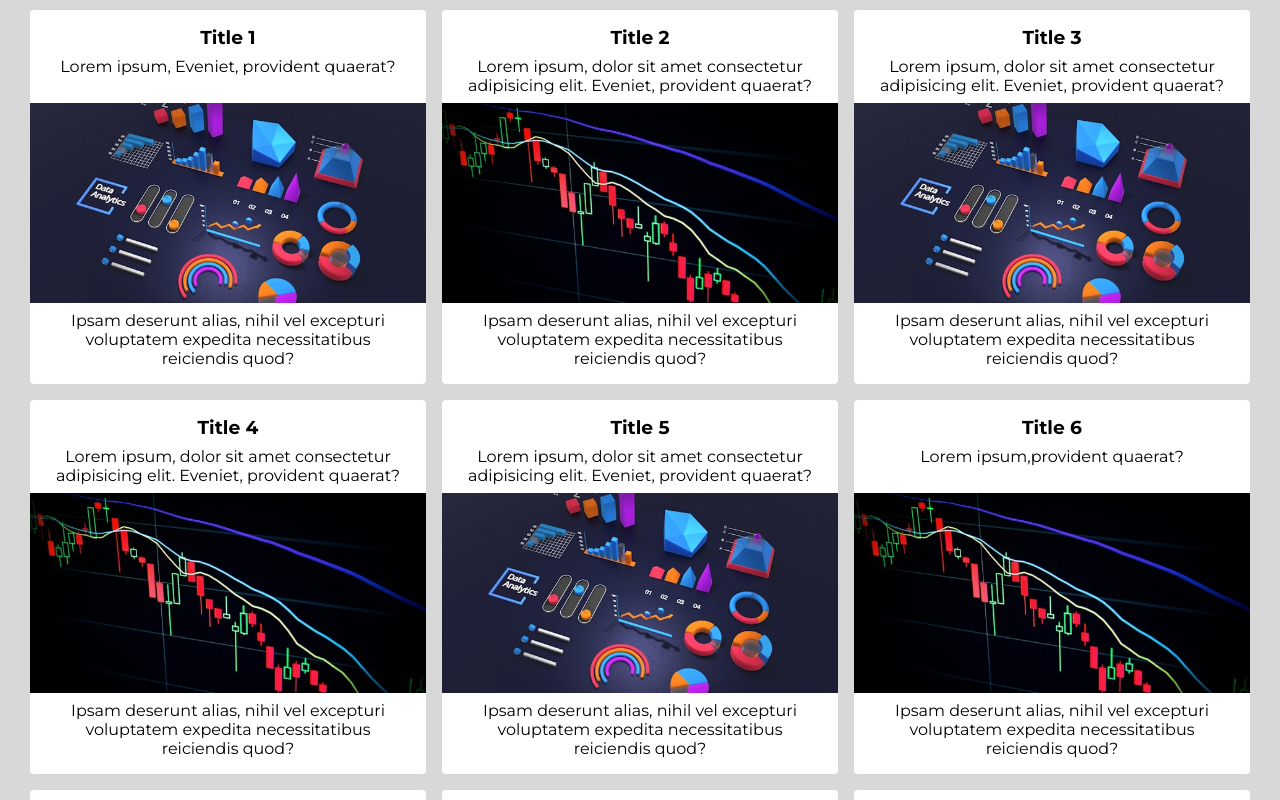
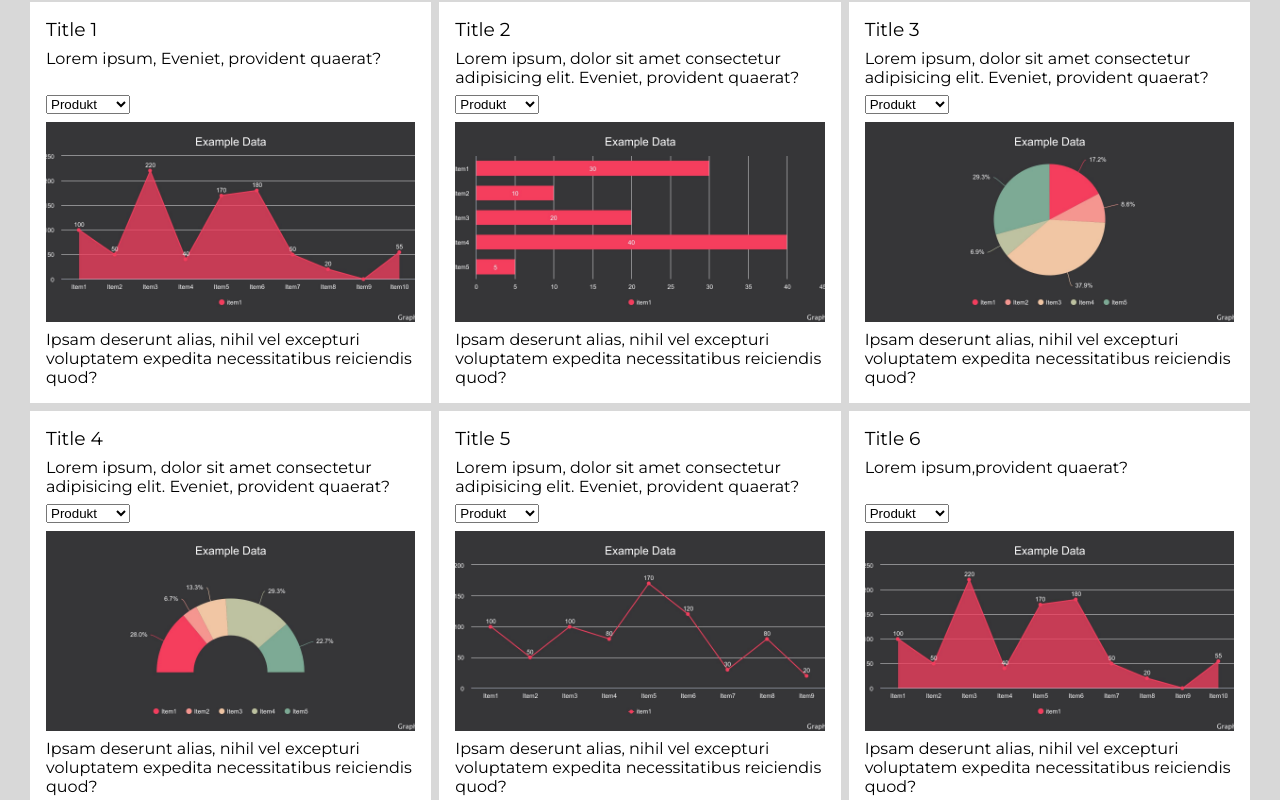
Before and after one commit to MightyCharm/data-reports-ui, a website built with webpack: page src/template.html in a window 1280 px wide. Shown: the part 359-1159 px from the top of the page. Built offline with nearby package versions, Linux system fonts and the light colour scheme.

Commit message:
feat(ui): add select element to change data charts

```diff
--- a/src/dom.js
+++ b/src/dom.js
@@ -1,5 +1,10 @@
 import chart1 from "./images/chart1.jpg";
 import chart2 from "./images/chart2.jpg";
+import example1 from "./images/example_1.jpg";
+import example2 from "./images/example_2.jpg";
+import example3 from "./images/example_3.jpg";
+import example4 from "./images/example_4.jpg";
+import example5 from "./images/example_5.jpg";
 
 class UIController {
   constructor() {
@@ -27,8 +32,8 @@ class UIController {
       {
         title: "Title 1",
         description: " Lorem ipsum, Eveniet, provident quaerat?",
-        imgSrc: chart1,
-        imgAlt: "fancy chart of some data",
+        imgSrc: example1,
+        imgAlt: "data chart example 1",
         addedInfo:
           "Ipsam deserunt alias, nihil vel excepturi necessitatibus reiciendis quod?",
       },
@@ -36,8 +41,8 @@ class UIController {
         title: "Title 2",
         description:
           " Lorem ipsum, dolor sit amet consectetur adipisicing elit. Eveniet, provident quaerat?",
-        imgSrc: chart2,
-        imgAlt: "fancy chart of some data",
+        imgSrc: example2,
+        imgAlt: "data chart example 2",
         addedInfo:
           "Ipsam deserunt alias, nihil vel excepturi voluptatem expedita necessitatibus reiciendis quod?",
       },
@@ -45,8 +50,8 @@ class UIController {
         title: "Title 3",
         description:
           " Lorem ipsum, dolor sit amet consectetur adipisicing elit. Eveniet, provident quaerat?",
-        imgSrc: chart1,
-        imgAlt: "fancy chart of some data",
+        imgSrc: example3,
+        imgAlt: "data chart example 3",
         addedInfo:
           "Ipsam deserunt alias, nihil vel excepturi voluptatem expedita necessitatibus reiciendis quod?",
       },
@@ -54,8 +59,8 @@ class UIController {
         title: "Title 4",
         description:
           " Lorem ipsum, dolor sit amet consectetur adipisicing elit. Eveniet, provident quaerat?",
-        imgSrc: chart2,
-        imgAlt: "fancy chart of some data",
+        imgSrc: example4,
+        imgAlt: "data chart example 4",
         addedInfo:
           "Ipsam deserunt alias, nihil vel excepturi voluptatem expedita necessitatibus reiciendis quod?",
       },
@@ -63,24 +68,24 @@ class UIController {
         title: "Title 5",
         description:
           " Lorem ipsum, dolor sit amet consectetur adipisicing elit. Eveniet, provident quaerat?",
-        imgSrc: chart1,
-        imgAlt: "fancy chart of some data",
+        imgSrc: example5,
+        imgAlt: "data chart example 5",
         addedInfo:
           "Ipsam deserunt alias, nihil vel excepturi voluptatem expedita necessitatibus reiciendis quod?",
       },
       {
         title: "Title 6",
         description: " Lorem ipsum,provident quaerat?",
-        imgSrc: chart2,
-        imgAlt: "fancy chart of some data",
+        imgSrc: example1,
+        imgAlt: "data chart example 1",
         addedInfo: "Ipsam deserunt alias, necessitatibus reiciendis quod?",
       },
       {
         title: "Title 7",
         description:
           " Lorem ipsum, dolor sit amet consectetur adipisicing elit. Eveniet, provident quaerat?",
-        imgSrc: chart1,
-        imgAlt: "fancy chart of some data",
+        imgSrc: example2,
+        imgAlt: "data chart example 2",
         addedInfo:
           "Ipsam deserunt alias, nihil vel excepturi voluptatem expedita necessitatibus reiciendis quod?",
       },
@@ -88,8 +93,8 @@ class UIController {
         title: "Title 8",
         description:
           " Lorem ipsum, dolor sit amet consectetur adipisicing elit. Eveniet, provident quaerat?",
-        imgSrc: chart2,
-        imgAlt: "fancy chart of some data",
+        imgSrc: example3,
+        imgAlt: "data chart example 3",
         addedInfo:
           "Ipsam deserunt alias, nihil vel excepturi voluptatem expedita necessitatibus reiciendis quod?",
       },
@@ -97,8 +102,8 @@ class UIController {
         title: "Title 9",
         description:
           " Lorem ipsum, dolor sit amet consectetur adipisicing elit. Eveniet, provident quaerat?",
-        imgSrc: chart1,
-        imgAlt: "fancy chart of some data",
+        imgSrc: example4,
+        imgAlt: "data chart example 4",
         addedInfo:
           "Ipsam deserunt alias, nihil vel excepturi voluptatem expedita necessitatibus reiciendis quod?",
       },
@@ -106,8 +111,8 @@ class UIController {
         title: "Title 10",
         description:
           " Lorem ipsum, dolor sit amet consectetur adipisicing elit. Eveniet, provident quaerat?",
-        imgSrc: chart2,
-        imgAlt: "fancy chart of some data",
+        imgSrc: example5,
+        imgAlt: "data chart example 5",
         addedInfo:
           "Ipsam deserunt alias, nihil vel excepturi voluptatem expedita necessitatibus reiciendis quod?",
       },
@@ -115,8 +120,8 @@ class UIController {
         title: "Title 11",
         description:
           " Lorem ipsum, dolor sit amet consectetur adipisicing elit. Eveniet, provident quaerat?",
-        imgSrc: chart1,
-        imgAlt: "fancy chart of some data",
+        imgSrc: example1,
+        imgAlt: "data chart example 1",
         addedInfo:
           "Ipsam deserunt alias, nihil vel excepturi voluptatem expedita necessitatibus reiciendis quod?",
       },
@@ -124,8 +129,8 @@ class UIController {
         title: "Title 12",
         description:
           " Lorem ipsum, dolor sit amet consectetur adipisicing elit. Eveniet, provident quaerat?",
-        imgSrc: chart2,
-        imgAlt: "fancy chart of some data",
+        imgSrc: example2,
+        imgAlt: "data chart example 2",
         addedInfo:
           "Ipsam deserunt alias, nihil vel excepturi voluptatem expedita necessitatibus reiciendis quod?",
       },
@@ -133,8 +138,8 @@ class UIController {
         title: "Title 13",
         description:
           " Lorem ipsum, dolor sit amet consectetur adipisicing elit. Eveniet, provident quaerat?",
-        imgSrc: chart1,
-        imgAlt: "fancy chart of some data",
+        imgSrc: example3,
+        imgAlt: "data chart example 3",
         addedInfo:
           "Ipsam deserunt alias, nihil vel excepturi voluptatem expedita necessitatibus reiciendis quod?",
       },
@@ -142,8 +147,8 @@ class UIController {
         title: "Title 14",
         description:
           " Lorem ipsum, dolor sit amet consectetur adipisicing elit. Eveniet, provident quaerat?",
-        imgSrc: chart2,
-        imgAlt: "fancy chart of some data",
+        imgSrc: example4,
+        imgAlt: "data chart example 4",
         addedInfo:
           "Ipsam deserunt alias, nihil vel excepturi voluptatem expedita necessitatibus reiciendis quod?",
       },
@@ -151,8 +156,8 @@ class UIController {
         title: "Title 15",
         description:
           " Lorem ipsum, dolor sit amet consectetur adipisicing elit. Eveniet, provident quaerat?",
-        imgSrc: chart1,
-        imgAlt: "fancy chart of some data",
+        imgSrc: example5,
+        imgAlt: "data chart example 5",
         addedInfo:
           "Ipsam deserunt alias, nihil vel excepturi voluptatem expedita necessitatibus reiciendis quod?",
       },
@@ -160,24 +165,24 @@ class UIController {
         title: "Title 16",
         description:
           " Lorem ipsum, dolor sit amet consectetur adipisicing elit. Eveniet, provident quaerat?",
-        imgSrc: chart2,
-        imgAlt: "fancy chart of some data",
+        imgSrc: example1,
+        imgAlt: "data chart example 1",
         addedInfo:
           "Ipsam deserunt alias, nihil vel excepturi voluptatem expedita necessitatibus reiciendis quod?",
       },
       {
         title: "Title 17",
         description: " Lorem ipsum, dolor sit , provident quaerat?",
-        imgSrc: chart1,
-        imgAlt: "fancy chart of some data",
+        imgSrc: example2,
+        imgAlt: "data chart example 2",
         addedInfo: "Ipsam deserunt alias, nihiitatibus reiciendis quod?",
       },
       {
         title: "Title 18",
         description:
           " Lorem ipsum, dolor sit amet consectetur adipisicing elit. Eveniet, provident quaerat?",
-        imgSrc: chart2,
-        imgAlt: "fancy chart of some data",
+        imgSrc: example3,
+        imgAlt: "data chart example 3",
         addedInfo:
           "Ipsam deserunt alias, nihil vel excepturi voluptatem expedita necessitatibus reiciendis quod?",
       },
@@ -185,16 +190,16 @@ class UIController {
         title: "Title 19",
         description:
           " Lorem ipsum, dolor sit amet consectetur adipisicing elit. Eveniet, provident quaerat?",
-        imgSrc: chart1,
-        imgAlt: "fancy chart of some data",
+        imgSrc: example4,
+        imgAlt: "data chart example 4",
         addedInfo:
           "Ipsam deserunt alias, nihil vel excepturi voluptatem expedita necessitatibus reiciendis quod?",
       },
       {
         title: "Title 20",
         description: " Lorem provident quaerat?",
-        imgSrc: chart2,
-        imgAlt: "fancy chart of some data",
+        imgSrc: example5,
+        imgAlt: "data chart example 5",
         addedInfo: "Ipsam necessitatibus reiciendis quod?",
       },
     ];
@@ -212,6 +217,15 @@ class UIController {
     const article = document.createElement("article");
     const header3 = document.createElement("h3");
     const pDescription = document.createElement("p");
+
+    const select = document.createElement("select");
+    const option_1 = document.createElement("option");
+    const option_2 = document.createElement("option");
+    const option_3 = document.createElement("option");
+    const option_4 = document.createElement("option");
+    const option_5 = document.createElement("option");
+    const option_6 = document.createElement("option");
+
     const img = document.createElement("img");
     const pAddInfo = document.createElement("p");
 
@@ -222,21 +236,76 @@ class UIController {
     header3.textContent = data.title;
     pDescription.classList.add("card-description");
     pDescription.textContent = data.description;
+
+    select.classList.add("select_1");
+    select.setAttribute("data-role", "select");
+    select.name = "select_1";
+    option_1.value = "";
+    option_2.value = "chart_a";
+    option_3.value = "chart_b";
+    option_4.value = "chart_c";
+    option_5.value = "chart_d";
+    option_6.value = "chart_e";
+    option_1.textContent = "Produkt";
+    option_2.textContent = "Chart A";
+    option_3.textContent = "Chart B";
+    option_4.textContent = "Chart C";
+    option_5.textContent = "Chart D";
+    option_6.textContent = "Chart E";
+    option_1.selected = true;
+    option_1.disabled = true;
+
     img.classList.add("card-img");
     img.src = data.imgSrc;
-    img.alt = "some fancy data charts";
+    img.alt = data.imgAlt;
     pAddInfo.classList.add("card-added-info");
     pAddInfo.textContent =
       "Ipsam deserunt alias, nihil vel excepturi voluptatem expedita necessitatibus reiciendis quod?";
 
+    select.appendChild(option_1);
+    select.appendChild(option_2);
+    select.appendChild(option_3);
+    select.appendChild(option_4);
+    select.appendChild(option_5);
+    select.appendChild(option_6);
     article.appendChild(header3);
+
     article.appendChild(pDescription);
+    article.appendChild(select);
     article.appendChild(img);
     article.appendChild(pAddInfo);
 
     positionContainer.appendChild(article);
 
     this.containerCards.appendChild(positionContainer);
+  }
+
+  updateChart(value, img) {
+    console.log("updateChart()");
+    switch (value) {
+      case "chart_a":
+        img.src = example1;
+        img.alt = "data chart example 1";
+        break;
+      case "chart_b":
+        img.src = example2;
+        img.alt = "data chart example 2";
+        break;
+      case "chart_c":
+        img.src = example3;
+        img.alt = "data chart example 3";
+        break;
+      case "chart_d":
+        img.src = example4;
+        img.alt = "data chart example 4";
+        break;
+      case "chart_e":
+        img.src = example5;
+        img.alt = "data chart example 5";
+        break;
+      default:
+        console.log("default case updateChart()");
+    }
   }
 
   removeForm() {
@@ -317,13 +386,12 @@ class UIController {
 
     divButtonContainer.classList.add("container-buttons");
     btnExcel.classList.add("btn-excel");
-    btnExcel.dataset.role = "btn-excel"; // <-----------------------------------------
-    btnPdf.classList.add("btn-pdf");
-    btnPdf.dataset.role = "btn-pdf"; // <---------------------------------------------
+    btnExcel.dataset.role = "btn-excel";
+    btnPdf.dataset.role = "btn-pdf";
     btnPrevious.classList.add("btn-previous");
-    btnPrevious.dataset.role = "btn-previous"; // <---------------------------------------------
+    btnPrevious.dataset.role = "btn-previous";
     btnForward.classList.add("btn-forward");
-    btnForward.dataset.role = "btn-forward"; // <----------------------------------------
+    btnForward.dataset.role = "btn-forward";
     iconExcel.classList.add("fas", "fa-file-excel");
     iconPdf.classList.add("fas", "fa-file-pdf");
     iconBack.classList.add("fas", "fa-undo");
--- a/src/index.js
+++ b/src/index.js
@@ -115,6 +115,22 @@ document.addEventListener("DOMContentLoaded", () => {
     }
   });
 
+  mainContainer.addEventListener("change", (event) => {
+    const role = event.target.dataset.role;
+    console.log("change event listener: ", role);
+    let card = undefined;
+    let img = undefined;
+    switch (role) {
+      case "select":
+        card = event.target.closest(".card");
+        img = card.querySelector("img");
+        console.log(card);
+        console.log(img);
+        uiController.updateChart(event.target.value, img);
+        break;
+    }
+  });
+
   mainContainer.addEventListener("submit", (event) => {
     event.preventDefault();
 
--- a/src/styles.css
+++ b/src/styles.css
@@ -234,7 +234,7 @@ body {
   padding: 0.3rem 0.8rem;
   border: none;
   cursor: pointer;
-  color: black;
+
   font-size: 1rem;
   /* background-color: var(--btn-bg-color); */
   transition: background-color 0.3s ease;
@@ -255,7 +255,7 @@ body {
 .container-cards {
   display: grid;
   grid-template-columns: repeat(auto-fit, minmax(320px, 1fr));
-  gap: 1rem;
+  gap: 0.5rem;
   /* border: 2px solid red; */
 }
 
@@ -275,11 +275,11 @@ body {
   height: 100%;
 
   cursor: pointer;
-  padding: 1rem 0rem;
-  text-align: center;
+  padding: 1rem;
+  text-align: left;
   background-color: white;
   /* border-radius: var(--border-radius); */
-  border-radius: 4px;
+  /* border-radius: 0px; */
 
   transition:
     transform 0.3s ease,
@@ -294,6 +294,43 @@ body {
   opacity: 0.5;
   transition: opacity 0.3s ease;
   /* border: 2px solid red; */
+}
+
+.card-header,
+.card-description,
+.card-added-info {
+  /* padding: 0rem 1rem;
+  width: 100%; */
+}
+
+.card-header {
+  font-weight: normal;
+}
+
+.card-description {
+  /* border: 1px solid blue; */
+}
+
+.select_1 {
+  justify-self: start;
+  padding-right: 1rem;
+}
+
+.select_1:hover {
+  cursor: pointer;
+}
+
+.card-img {
+  width: 100%;
+  /* height: auto; */
+  /* max-height: 200px; */
+  height: 200px;
+  object-fit: cover;
+  /* border-radius: var(--border-radius); */
+}
+
+.card-added-info {
+  /* border: 1px solid blue; */
 }
 
 .form-data {
@@ -311,6 +348,8 @@ body {
 
   border-radius: var(--border-radius);
   background-color: hsl(0, 0%, 100%);
+
+  border: 4px solid red;
 }
 
 /* if form-data doesn't have enough space to be placed under tile */
@@ -421,33 +460,6 @@ body {
 
 /* ===================================================================== */
 
-.card-header,
-.card-description,
-.card-added-info {
-  padding: 0rem 1rem;
-  width: 100%;
-}
-
-.card-header {
-  /* border: 1px solid red; */
-}
-
-.card-description {
-  /* border: 1px solid blue; */
-}
-
-.card-img {
-  width: 100%;
-  height: auto;
-  max-height: 200px;
-  object-fit: cover;
-  /* border-radius: var(--border-radius); */
-}
-
-.card-added-info {
-  /* border: 1px solid blue; */
-}
-
 .footer {
   grid-area: footer;
 
```
Also changed, not shown: src/template.html (+2 -2 lines), src/images/example_1.jpg (added), src/images/example_2.jpg (added), src/images/example_3.jpg (added), src/images/example_4.jpg (added), src/images/example_5.jpg (added).
